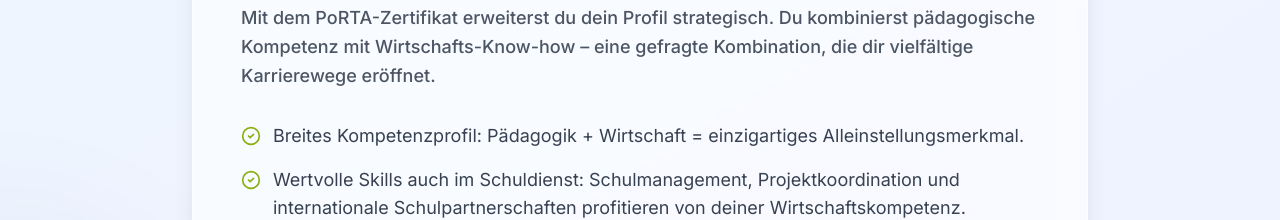
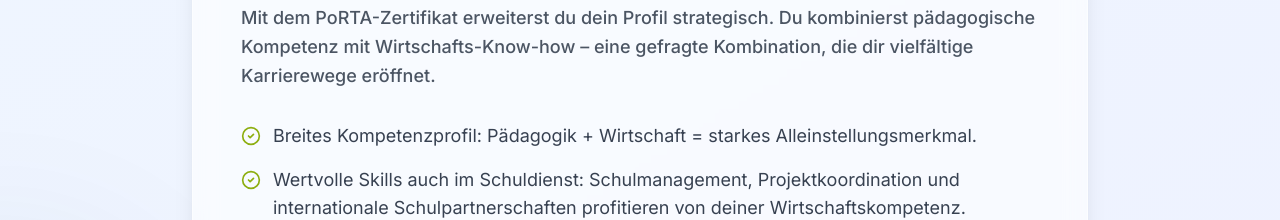
Before and after one commit to oppenpsy-rub/apcc-landing, a React (Vite) app: page / in a window 1280 px wide. Shown: the part 3220-3440 px from the top of the page. Built offline with nearby package versions, Linux system fonts and the light colour scheme; a web font is replaced by a local one.

Commit message:
Pleonasmus korrigiert: 'starkes Alleinstellungsmerkmal' statt 'einzigartiges'

```diff
--- a/src/translations.js
+++ b/src/translations.js
@@ -36,7 +36,7 @@ export const translations = {
       text1: "Als angehende Lehrkraft mit Romanistik-Hintergrund bringst du bereits wertvolle Kompetenzen mit: Sprachvermittlung, Kulturverständnis und didaktische Expertise.",
       text2: "Mit dem PoRTA-Zertifikat erweiterst du dein Profil strategisch. Du kombinierst pädagogische Kompetenz mit Wirtschafts-Know-how – eine gefragte Kombination, die dir vielfältige Karrierewege eröffnet.",
       list: [
-        "Breites Kompetenzprofil: Pädagogik + Wirtschaft = einzigartiges Alleinstellungsmerkmal.",
+        "Breites Kompetenzprofil: Pädagogik + Wirtschaft = starkes Alleinstellungsmerkmal.",
         "Wertvolle Skills auch im Schuldienst: Schulmanagement, Projektkoordination und internationale Schulpartnerschaften profitieren von deiner Wirtschaftskompetenz.",
         "Maximale Flexibilität: Du qualifizierst dich für Schule UND Wirtschaft – und kannst später frei wählen."
       ],
@@ -202,7 +202,7 @@ export const translations = {
       text1: "As a prospective teacher with a Romance studies background, you already bring valuable skills: language teaching, cultural understanding, and didactic expertise.",
       text2: "With the PoRTA certificate, you strategically expand your profile. You combine pedagogical competence with business know-how – a sought-after combination that opens up diverse career paths.",
       list: [
-        "Broad competence profile: Pedagogy + Business = unique selling point.",
+        "Broad competence profile: Pedagogy + Business = strong selling point.",
         "Valuable skills also in school service: School management, project coordination, and international school partnerships benefit from your business competence.",
         "Maximum flexibility: You qualify for school AND business – and can choose freely later."
       ],
@@ -365,7 +365,7 @@ export const translations = {
       text1: "En tant que futur enseignant avec une formation en études romanes, vous apportez déjà des compétences précieuses : enseignement des langues, compréhension culturelle et expertise didactique.",
       text2: "Avec le certificat PoRTA, vous élargissez stratégiquement votre profil. Vous combinez compétence pédagogique et savoir-faire commercial – une combinaison recherchée qui ouvre des parcours professionnels diversifiés.",
       list: [
-        "Profil de compétences large : Pédagogie + Business = argument unique.",
+        "Profil de compétences large : Pédagogie + Business = argument distinctif.",
         "Compétences précieuses aussi dans l'enseignement : Gestion scolaire, coordination de projets et partenariats scolaires internationaux bénéficient de votre compétence commerciale.",
         "Flexibilité maximale : Vous vous qualifiez pour l'école ET l'entreprise – et pouvez choisir librement plus tard."
       ],
@@ -528,7 +528,7 @@ export const translations = {
       text1: "Come futuro insegnante con formazione in studi romanzi, porti già competenze preziose: insegnamento linguistico, comprensione culturale ed esperienza didattica.",
       text2: "Con il certificato PoRTA, espandi strategicamente il tuo profilo. Combini competenza pedagogica con know-how aziendale – una combinazione ricercata che apre percorsi professionali diversificati.",
       list: [
-        "Profilo di competenze ampio: Pedagogia + Business = punto di forza unico.",
+        "Profilo di competenze ampio: Pedagogia + Business = forte punto di forza.",
         "Competenze preziose anche nel servizio scolastico: Gestione scolastica, coordinamento progetti e partenariati scolastici internazionali beneficiano della tua competenza aziendale.",
         "Massima flessibilità: Ti qualifichi per scuola E azienda – e puoi scegliere liberamente in seguito."
       ],
```
